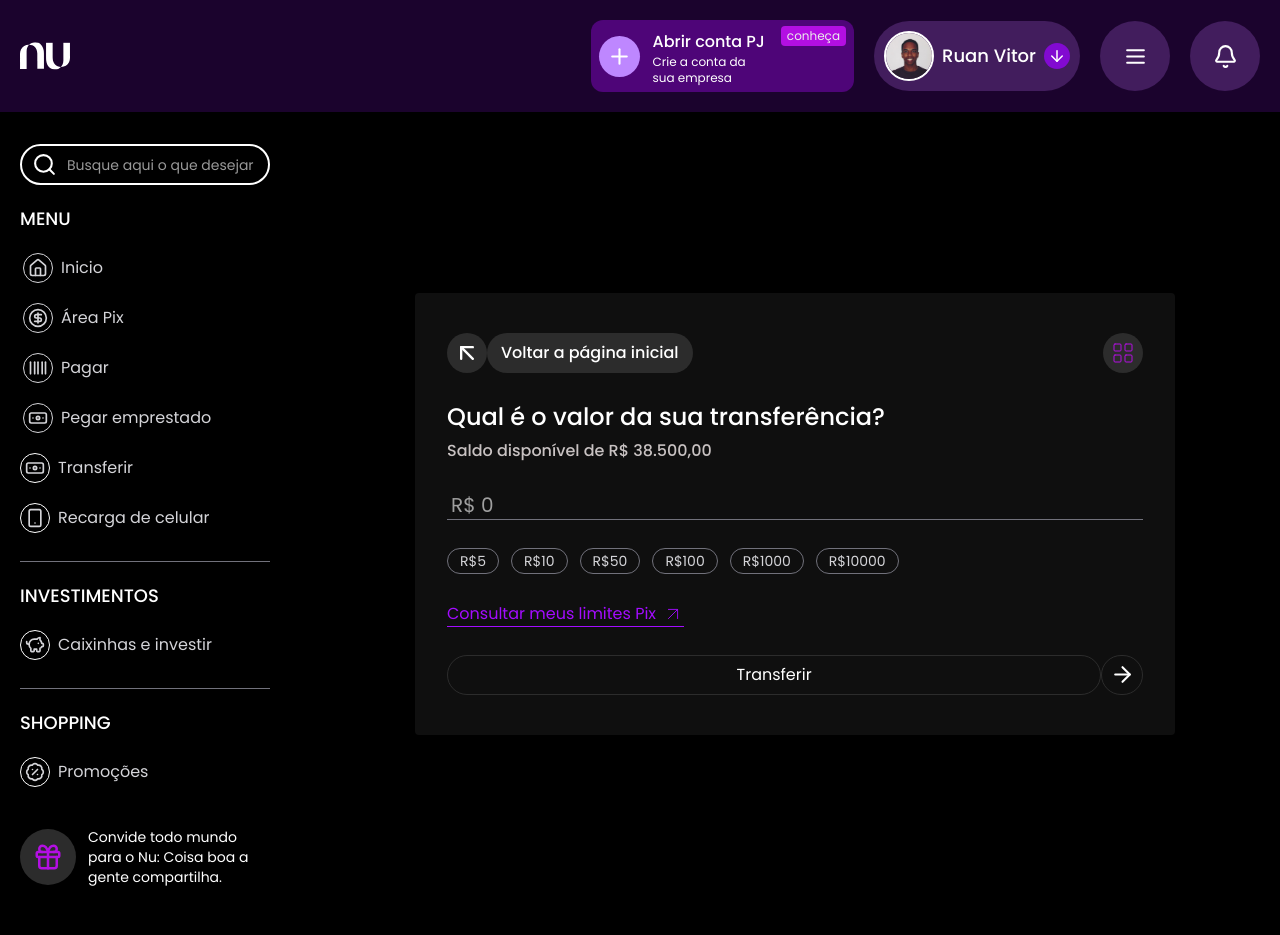
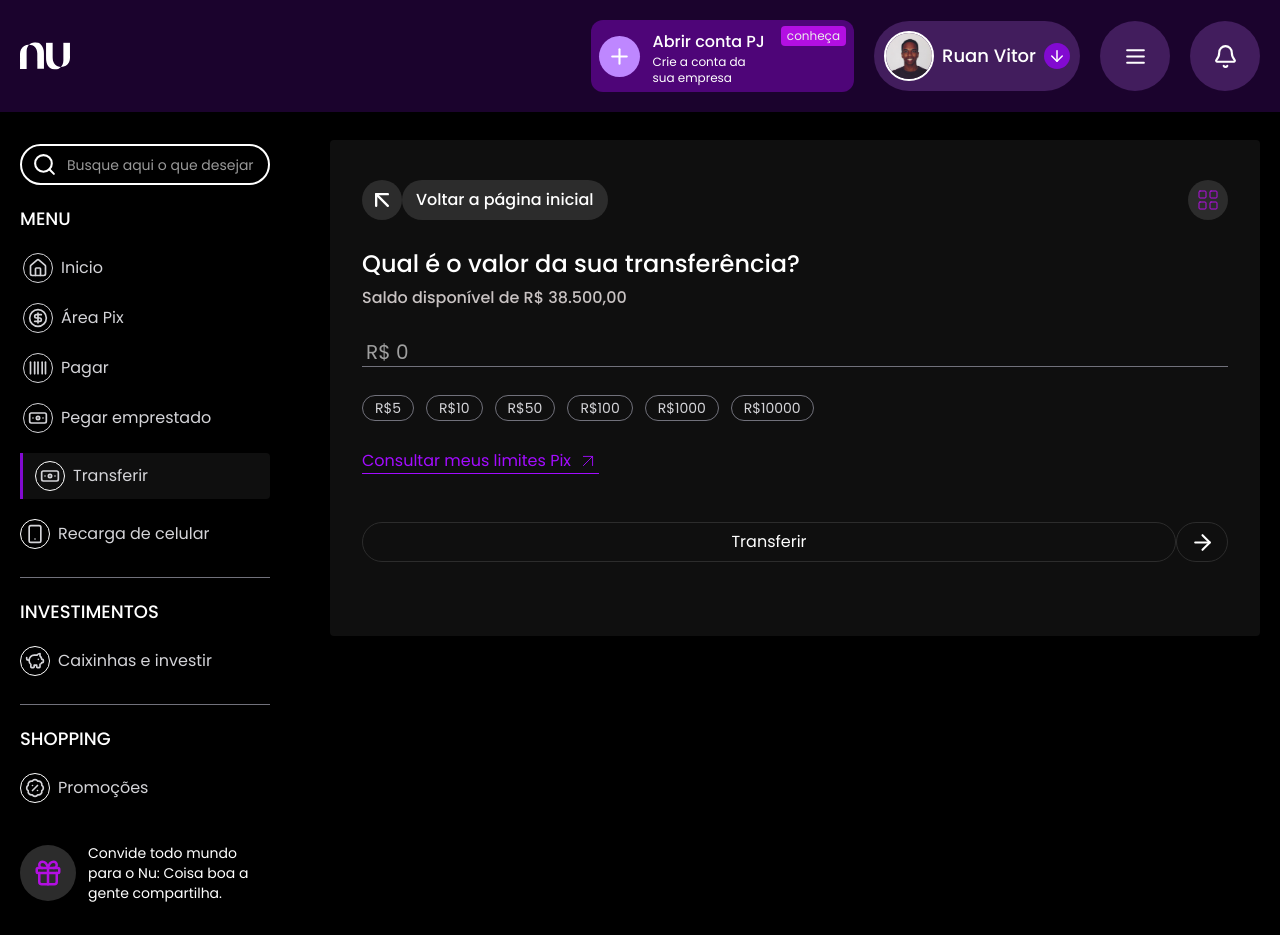
Before and after one commit to RuanDevJs/nubank-desktop, a Next.js app: page /home/transferencia in a window 1280 px wide. Built offline with nearby package versions, Linux system fonts and the light colour scheme.

Commit message:
feature: Finalizado página de transferência

```diff
--- a/src/app/home/transferencia/page.tsx
+++ b/src/app/home/transferencia/page.tsx
@@ -1,7 +1,7 @@
 'use client'
 
 import { ArrowRight, ArrowUpLeft, ArrowUpRight, LayoutGrid } from 'lucide-react'
-import { div } from 'motion/react-client';
+import Link from 'next/link';
 import React, { useState } from 'react'
 import { tv } from 'tailwind-variants';
 
@@ -28,23 +28,23 @@
   }
 
   return (
-    <div className='h-full flex flex-col'>
-      <div className='bg-[#0F0F0F] min-w-[560px] w-[760px] px-8 py-10 rounded m-auto'>
-        <div className='flex items-center justify-between'>
-          <div className='flex items-center'>
-            <button className='bg-[#2C2C2C] w-10 h-10 flex items-center justify-center rounded-full'>
+    <div className='w-full h-full opacity-0 animate-up'>
+      <div className='bg-[#0F0F0F] h-[65%] w-[100%] px-8 py-10 rounded m-auto'>
+        <Link href="/home" className='cursor-pointer group flex items-center justify-between'>
+          <div className='flex items-center cursor-pointer'>
+            <button className='bg-[#2C2C2C] group-hover:brightness-125 w-10 h-10 flex items-center justify-center rounded-full'>
               <ArrowUpLeft size={28} />
             </button>
-            <button className='bg-[#2C2C2C] rounded-full h-10 px-3.5 font-medium text-base'>
+            <button className='bg-[#2C2C2C] group-hover:brightness-125 rounded-full h-10 px-3.5 font-medium text-base'>
               Voltar a página inicial
             </button>
           </div>
-          <div>
+          <div className='cursor-pointer'>
             <button className='bg-[#2C2C2C] w-10 h-10 flex items-center justify-center rounded-full'>
               <LayoutGrid size={24} color='#B30FE2' strokeWidth={1} />
             </button>
           </div>
-        </div>
+        </Link>
         <div className='mt-7'>
           <h1 className='text-2xl font-medium'>Qual é o valor da sua transferência?</h1>
           <p className='text-base font-medium text-[#C8C2C2] mt-1.5'>Saldo disponível de R$ 38.500,00</p>
@@ -63,7 +63,7 @@
             <ArrowUpRight size={22} strokeWidth={1} />
           </p>
         </div>
-        <div className='flex items-center w-full mt-7 group'>
+        <div className='flex items-center w-full mt-12 group'>
           <div className='flex items-center w-full'>
             <button className='bg-transparent border border-[#2c2c2c] w-[94%] rounded-full h-10 px-3.5 font-normal text-base cursor-pointer transition ease-in-out group-hover:bg-[#a30cff] duration-[0.32s]'>
               Transferir
--- a/src/components/Home/Aside.tsx
+++ b/src/components/Home/Aside.tsx
@@ -62,12 +62,12 @@
                 </div>
                 <span className="font-normal text-base text-zinc-300">Pegar emprestado</span>
               </Link>
-              <div className="flex gap-2 mt-5 items-center">
+              <Link href="/home/transferencia" className={activeLink({ active: isActiveLink("/home/transferencia") })}>
                 <div className="border p-1 rounded-full hover:bg-zinc-800 cursor-pointer transition ease-in-out">
                   <Banknote color="#d4d4d8" size={20} />
                 </div>
-                <Link href="#" className="font-normal text-base text-zinc-300">Transferir</Link>
-              </div>
+                <span className="font-normal text-base text-zinc-300">Transferir</span>
+              </Link>
               <div className="flex gap-2 mt-5 items-center">
                 <div className="border p-1 rounded-full hover:bg-zinc-800 cursor-pointer transition ease-in-out">
                   <Smartphone color="#d4d4d8" size={20} />
```
